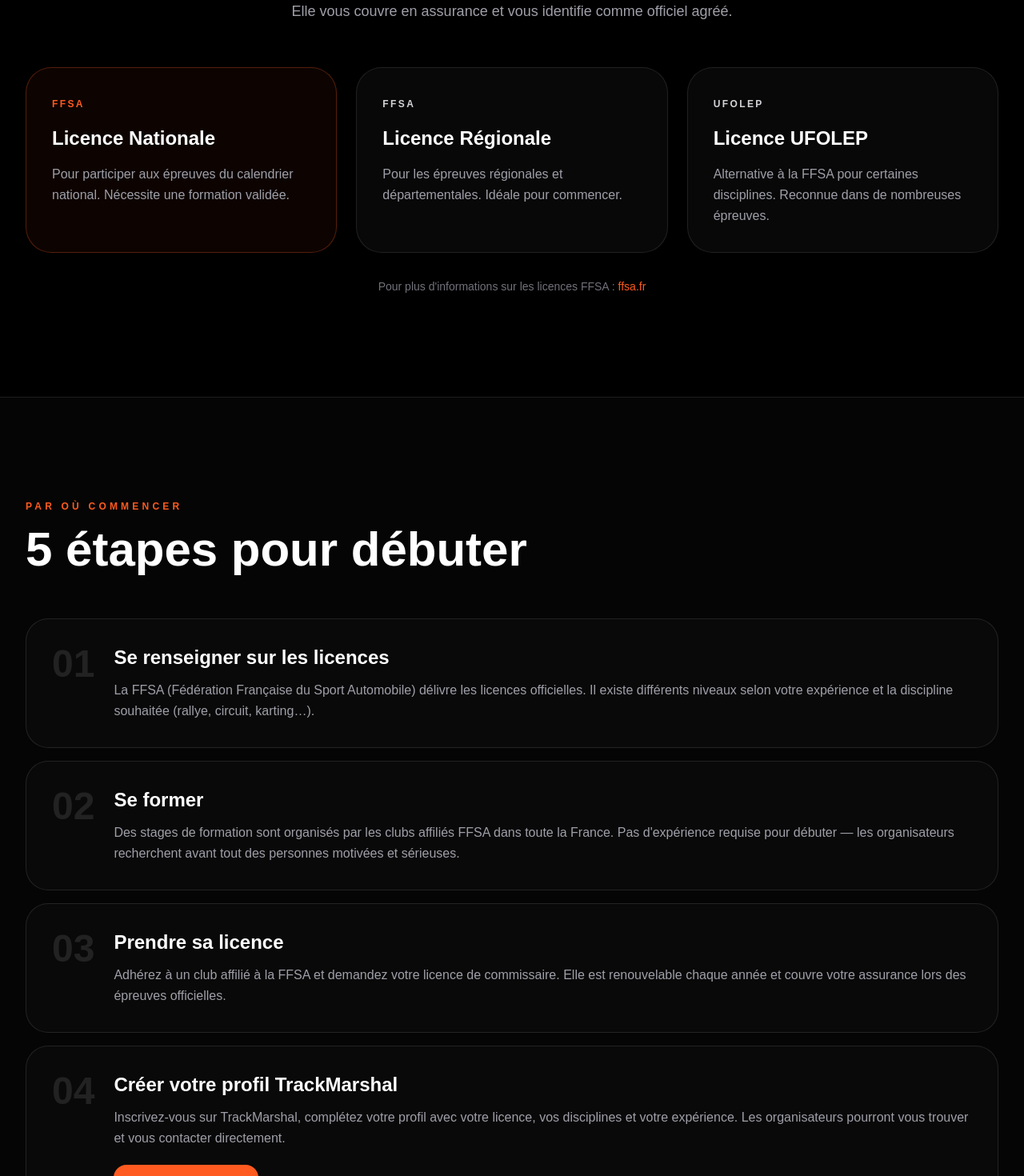
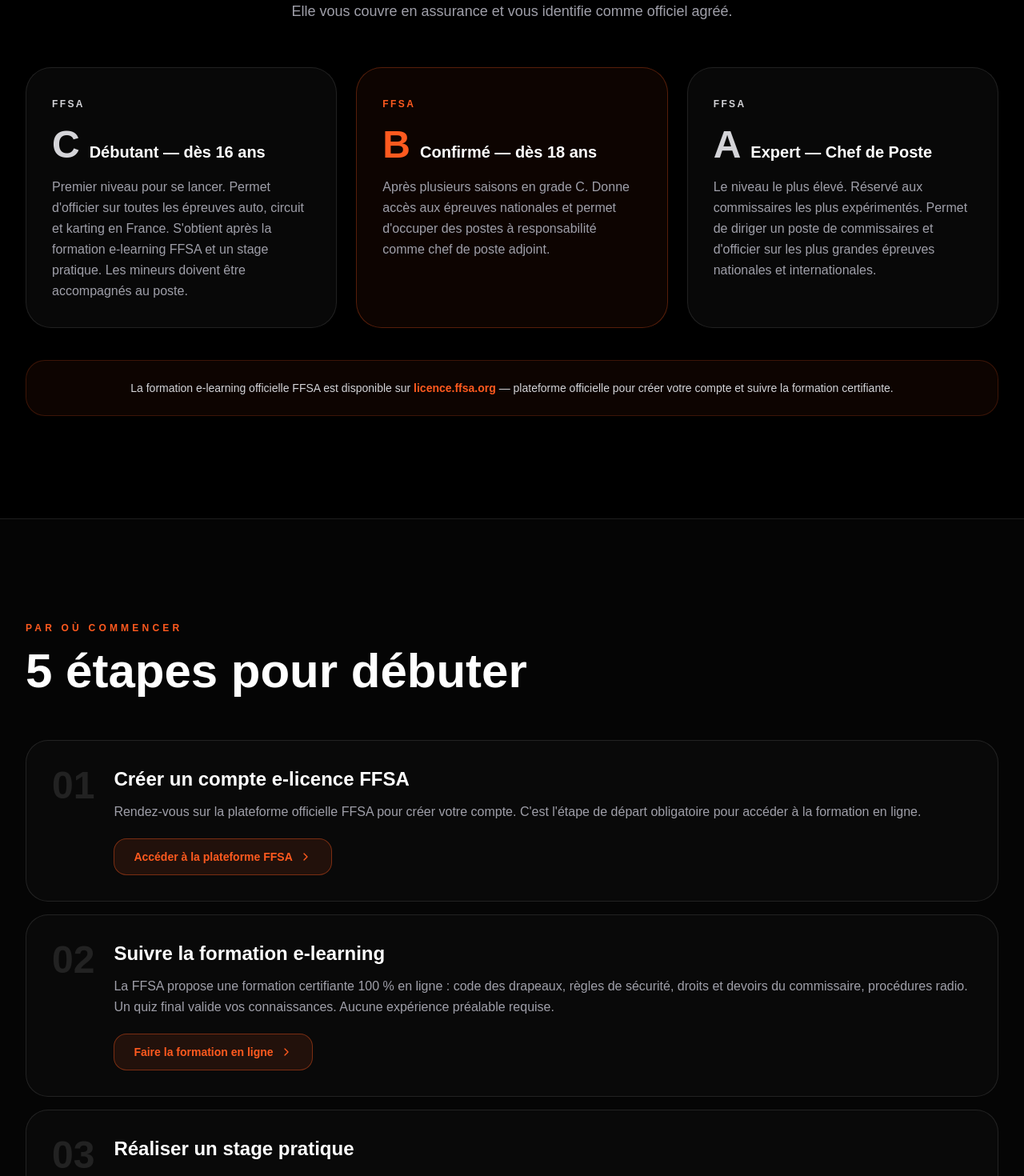
Before and after one commit to KouchiMarshal/trackmarshal, a Next.js app: page /devenir-commissaire in a window 1280 px wide. Shown: the part 2040-3510 px from the top of the page at 80% size. Built offline with nearby package versions, Linux system fonts and the light colour scheme; no server answers.

Commit message:
feat: update devenir-commissaire page with verified FFSA info (grades C/B/A, age 16, e-learning licence.ffsa.org)

```diff
--- a/src/app/devenir-commissaire/page.tsx
+++ b/src/app/devenir-commissaire/page.tsx
@@ -43,50 +43,52 @@
 const steps = [
   {
     num: "01",
-    title: "Se renseigner sur les licences",
-    desc: "La FFSA (Fédération Française du Sport Automobile) délivre les licences officielles. Il existe différents niveaux selon votre expérience et la discipline souhaitée (rallye, circuit, karting…).",
+    title: "Créer un compte e-licence FFSA",
+    desc: "Rendez-vous sur la plateforme officielle FFSA pour créer votre compte. C'est l'étape de départ obligatoire pour accéder à la formation en ligne.",
+    link: { href: "https://licence.ffsa.org/", label: "Accéder à la plateforme FFSA" },
   },
   {
     num: "02",
-    title: "Se former",
-    desc: "Des stages de formation sont organisés par les clubs affiliés FFSA dans toute la France. Pas d'expérience requise pour débuter — les organisateurs recherchent avant tout des personnes motivées et sérieuses.",
+    title: "Suivre la formation e-learning",
+    desc: "La FFSA propose une formation certifiante 100 % en ligne : code des drapeaux, règles de sécurité, droits et devoirs du commissaire, procédures radio. Un quiz final valide vos connaissances. Aucune expérience préalable requise.",
+    link: { href: "https://licence.ffsa.org/", label: "Faire la formation en ligne" },
   },
   {
     num: "03",
-    title: "Prendre sa licence",
-    desc: "Adhérez à un club affilié à la FFSA et demandez votre licence de commissaire. Elle est renouvelable chaque année et couvre votre assurance lors des épreuves officielles.",
+    title: "Réaliser un stage pratique",
+    desc: "Après la formation théorique, vous participez à un stage terrain organisé par un club affilié FFSA. Maniement des drapeaux, extincteurs, radio… La pratique complète la théorie.",
   },
   {
     num: "04",
-    title: "Créer votre profil TrackMarshal",
-    desc: "Inscrivez-vous sur TrackMarshal, complétez votre profil avec votre licence, vos disciplines et votre expérience. Les organisateurs pourront vous trouver et vous contacter directement.",
+    title: "Obtenir votre licence Commissaire C",
+    desc: "Avec la formation validée et le stage réalisé, vous obtenez votre première licence officielle FFSA Commissaire C. Elle vous assure sur toutes les épreuves et est renouvelable chaque année. Âge minimum : 16 ans.",
   },
   {
     num: "05",
-    title: "Postuler aux événements",
-    desc: "Parcourez les événements publiés sur la plateforme, postulez en un clic. Vous serez notifié de l'acceptation de votre candidature et recevrez un briefing complet.",
+    title: "Créer votre profil TrackMarshal",
+    desc: "Inscrivez-vous sur TrackMarshal, ajoutez votre licence, vos disciplines et vos disponibilités. Les organisateurs vous trouvent et vous contactent directement pour leurs événements.",
   },
 ];
 
 const licenses = [
   {
-    name: "Licence Nationale",
-    org: "FFSA",
-    desc: "Pour participer aux épreuves du calendrier national. Nécessite une formation validée.",
+    grade: "C",
+    subtitle: "Débutant — dès 16 ans",
+    desc: "Premier niveau pour se lancer. Permet d'officier sur toutes les épreuves auto, circuit et karting en France. S'obtient après la formation e-learning FFSA et un stage pratique. Les mineurs doivent être accompagnés au poste.",
+    color: "border-white/10 bg-white/[0.03]",
+    badge: "text-zinc-300",
+  },
+  {
+    grade: "B",
+    subtitle: "Confirmé — dès 18 ans",
+    desc: "Après plusieurs saisons en grade C. Donne accès aux épreuves nationales et permet d'occuper des postes à responsabilité comme chef de poste adjoint.",
     color: "border-[#FF5A1F]/30 bg-[#FF5A1F]/5",
     badge: "text-[#FF5A1F]",
   },
   {
-    name: "Licence Régionale",
-    org: "FFSA",
-    desc: "Pour les épreuves régionales et départementales. Idéale pour commencer.",
-    color: "border-white/10 bg-white/[0.03]",
-    badge: "text-zinc-300",
-  },
-  {
-    name: "Licence UFOLEP",
-    org: "UFOLEP",
-    desc: "Alternative à la FFSA pour certaines disciplines. Reconnue dans de nombreuses épreuves.",
+    grade: "A",
+    subtitle: "Expert — Chef de Poste",
+    desc: "Le niveau le plus élevé. Réservé aux commissaires les plus expérimentés. Permet de diriger un poste de commissaires et d'officier sur les plus grandes épreuves nationales et internationales.",
     color: "border-white/10 bg-white/[0.03]",
     badge: "text-zinc-300",
   },
@@ -94,24 +96,24 @@
 
 const faqs = [
   {
+    q: "Quel est l'âge minimum pour devenir commissaire FFSA ?",
+    a: "16 ans. Les mineurs peuvent obtenir la licence Commissaire C avec une autorisation parentale, mais ils ne peuvent pas officier seuls à un poste — ils doivent être accompagnés d'un commissaire expérimenté.",
+  },
+  {
     q: "Faut-il avoir de l'expérience en motorsport pour commencer ?",
-    a: "Non. Beaucoup de commissaires débutent sans aucune expérience de la compétition. La motivation, la rigueur et la disponibilité sont les qualités les plus recherchées.",
+    a: "Non. La formation e-learning FFSA est accessible à tous, sans prérequis. La motivation, la rigueur et la disponibilité sont les qualités les plus recherchées par les organisateurs.",
+  },
+  {
+    q: "La formation e-learning est-elle vraiment obligatoire ?",
+    a: "Oui, c'est la porte d'entrée officielle depuis que la FFSA a mis en place sa plateforme en ligne (licence.ffsa.org). Elle est suivie d'un stage pratique auprès d'un club affilié avant d'obtenir la licence C.",
   },
   {
     q: "Est-ce que c'est bénévole ou rémunéré ?",
     a: "La plupart des missions sont bénévoles, mais de nombreux organisateurs proposent des avantages : hébergement, repas, défraiement, pass accompagnants. TrackMarshal vous permet de voir ces conditions avant de postuler.",
   },
   {
-    q: "Combien coûte une licence FFSA ?",
-    a: "Une licence de commissaire FFSA coûte environ 40 à 80 € par an selon le niveau. Elle inclut une assurance pour toutes les épreuves auxquelles vous participez.",
-  },
-  {
-    q: "Peut-on être commissaire sans appartenir à un club ?",
-    a: "Il est nécessaire d'adhérer à un club affilié FFSA pour obtenir une licence officielle. L'adhésion est généralement peu coûteuse et vous donne accès à un réseau local d'organisateurs.",
-  },
-  {
-    q: "Quelles disciplines sont disponibles sur TrackMarshal ?",
-    a: "Rallye, circuit, karting, drift — et bientôt d'autres disciplines. Les besoins varient selon les organisateurs : certains cherchent des commissaires polyvalents, d'autres des spécialistes.",
+    q: "Combien coûte une licence FFSA Commissaire ?",
+    a: "Une licence de commissaire FFSA coûte environ 40 à 80 € par an selon le grade. Elle inclut une assurance pour toutes les épreuves officielles auxquelles vous participez.",
   },
 ];
 
@@ -195,7 +197,7 @@
                 ou simple curieux souhaitant vivre les courses de l'intérieur.
               </p>
               <div className="mt-8 space-y-3">
-                {["Aucun permis de conduire requis", "Accessible dès 18 ans", "Formation assurée par les clubs affiliés", "Couverture assurance incluse avec la licence"].map((item) => (
+                {["Aucun permis de conduire requis", "Accessible dès 16 ans", "Formation e-learning + stage pratique FFSA", "Couverture assurance incluse avec la licence"].map((item) => (
                   <div key={item} className="flex items-center gap-3 text-zinc-300">
                     <CheckCircle2 size={18} className="shrink-0 text-[#FF5A1F]" />
                     {item}
@@ -233,20 +235,26 @@
 
           <div className="grid gap-6 lg:grid-cols-3">
             {licenses.map((lic) => (
-              <div key={lic.name} className={`rounded-[32px] border p-8 ${lic.color}`}>
-                <span className={`text-xs font-black uppercase tracking-[0.2em] ${lic.badge}`}>{lic.org}</span>
-                <h3 className="mt-4 text-2xl font-black">{lic.name}</h3>
+              <div key={lic.grade} className={`rounded-[32px] border p-8 ${lic.color}`}>
+                <span className={`text-xs font-black uppercase tracking-[0.2em] ${lic.badge}`}>FFSA</span>
+                <div className="mt-4 flex items-baseline gap-3">
+                  <span className={`text-5xl font-black ${lic.badge}`}>{lic.grade}</span>
+                  <h3 className="text-xl font-black text-white">{lic.subtitle}</h3>
+                </div>
                 <p className="mt-4 text-zinc-400 leading-relaxed">{lic.desc}</p>
               </div>
             ))}
           </div>
 
-          <p className="mt-8 text-center text-sm text-zinc-500">
-            Pour plus d'informations sur les licences FFSA :{" "}
-            <a href="https://www.ffsa.fr" target="_blank" rel="noopener noreferrer" className="text-[#FF5A1F] hover:underline">
-              ffsa.fr
-            </a>
-          </p>
+          <div className="mt-10 rounded-[24px] border border-[#FF5A1F]/20 bg-[#FF5A1F]/5 p-6 text-center">
+            <p className="text-sm text-zinc-300">
+              La formation e-learning officielle FFSA est disponible sur{" "}
+              <a href="https://licence.ffsa.org/" target="_blank" rel="noopener noreferrer" className="font-bold text-[#FF5A1F] hover:underline">
+                licence.ffsa.org
+              </a>
+              {" "}— plateforme officielle pour créer votre compte et suivre la formation certifiante.
+            </p>
+          </div>
         </div>
       </section>
 
@@ -267,7 +275,17 @@
                 <div>
                   <h3 className="text-xl font-black lg:text-2xl">{step.title}</h3>
                   <p className="mt-3 text-zinc-400 leading-relaxed">{step.desc}</p>
-                  {i === 3 && (
+                  {"link" in step && step.link && (
+                    <a
+                      href={step.link.href}
+                      target="_blank"
+                      rel="noopener noreferrer"
+                      className="mt-5 inline-flex items-center gap-2 rounded-2xl border border-[#FF5A1F]/40 bg-[#FF5A1F]/10 px-6 py-3 text-sm font-black text-[#FF5A1F] transition hover:bg-[#FF5A1F]/20"
+                    >
+                      {step.link.label} <ChevronRight size={16} />
+                    </a>
+                  )}
+                  {i === 4 && (
                     <Link
                       href="/register"
                       className="mt-5 inline-flex items-center gap-2 rounded-2xl bg-[#FF5A1F] px-6 py-3 text-sm font-black transition hover:scale-[1.01]"
```
